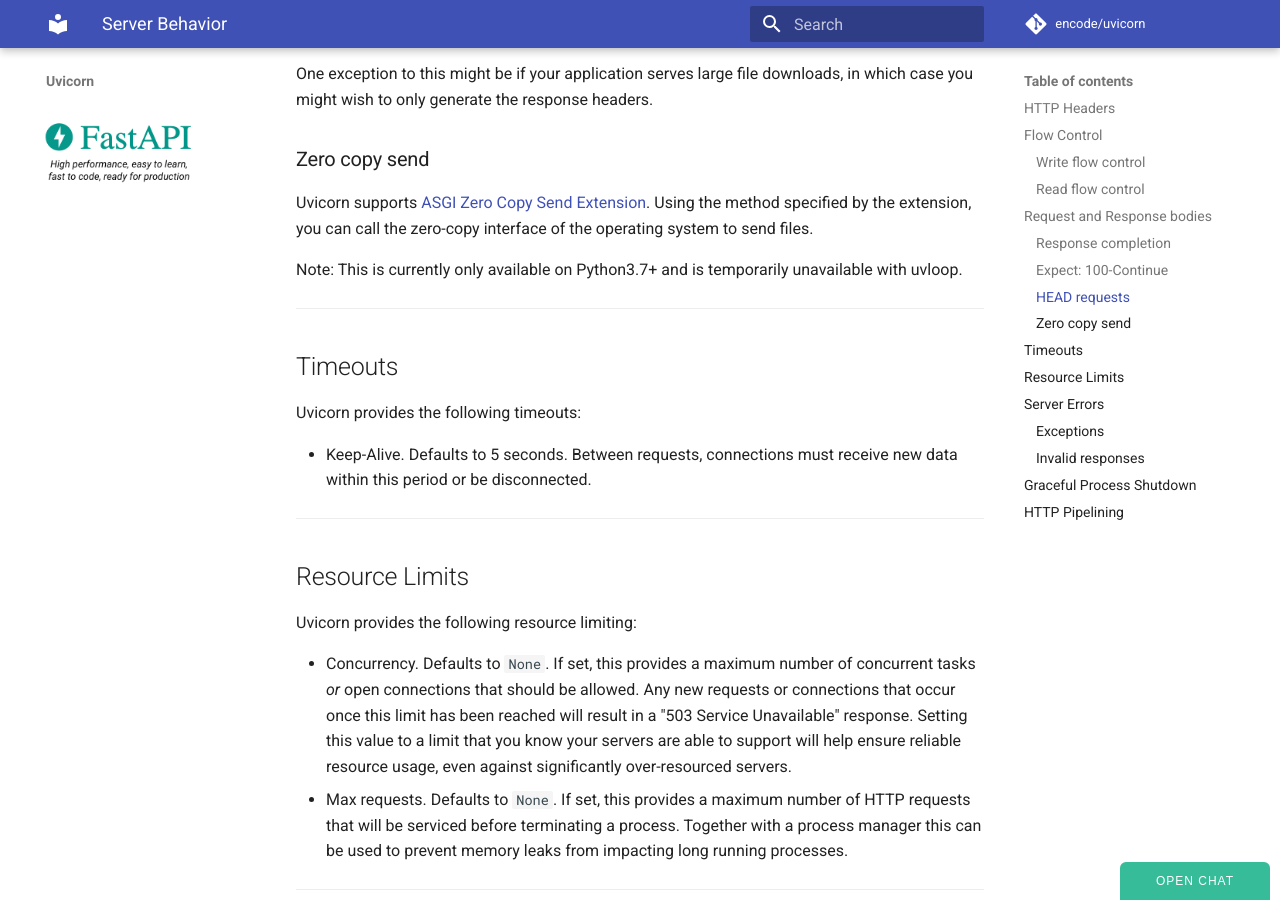
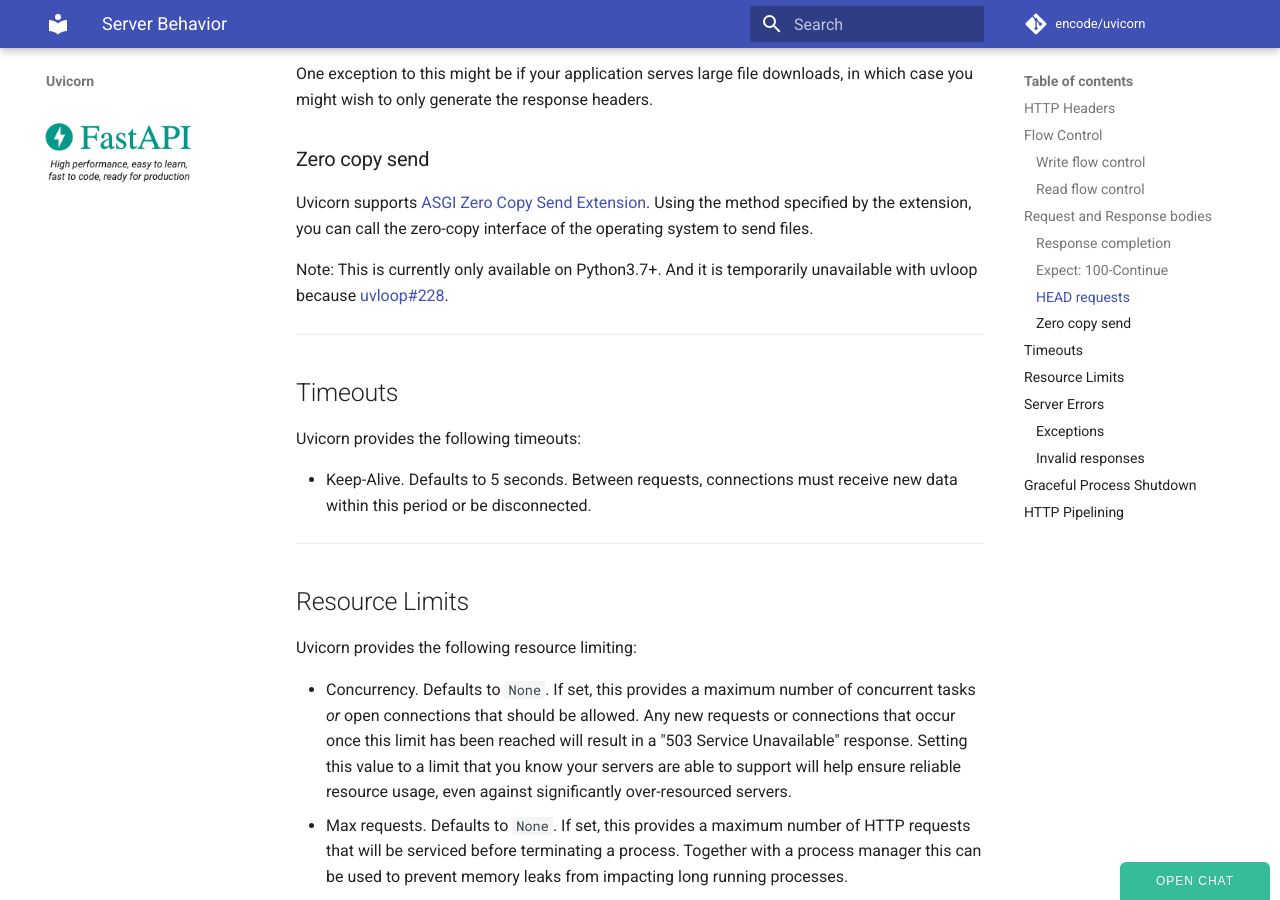
Before and after one commit to encode/uvicorn, an MkDocs documentation site: the page built from docs/server-behavior.md, in a window 1280 px wide and 900 px high, scrolled down 1883 px. Built offline with MkDocs 1.6.1 and Material for MkDocs 9.7.7, drawn with Linux system fonts in a browser that asks for light colours; comment, search, counter and statistics services are not loaded.

Commit message:
add uvloop issue in docs

```diff
--- a/docs/server-behavior.md
+++ b/docs/server-behavior.md
@@ -60,7 +60,7 @@
 
 Uvicorn supports [ASGI Zero Copy Send Extension](https://asgi.readthedocs.io/en/latest/extensions.html#zero-copy-send). Using the method specified by the extension, you can call the zero-copy interface of the operating system to send files.
 
-Note: This is currently only available on Python3.7+ and is temporarily unavailable with uvloop.
+Note: This is currently only available on Python3.7+. And it is temporarily unavailable with uvloop because [uvloop#228](https://github.com/MagicStack/uvloop/issues/228).
 
 ---
 
```
